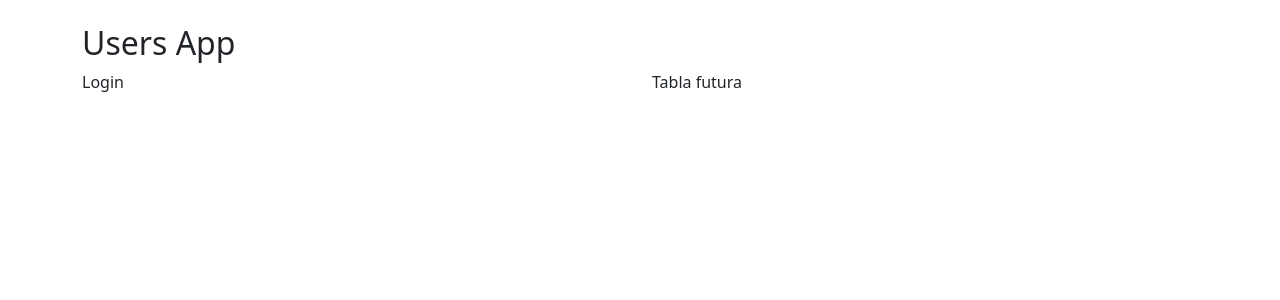
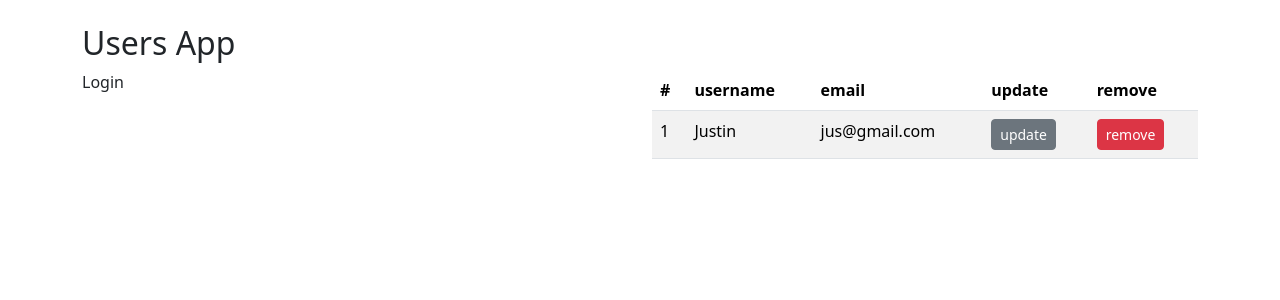
Before and after one commit to juscalderon13/LoginUsers, a React (Vite) app in the folder Login/: page / in a window 1280 px wide. Shown: the top 300 px of the page. Built offline with nearby package versions, Linux system fonts and the light colour scheme.

Commit message:
Maquetación de la lista de usuarios
se creo la estructura html de la lista de usuarios con los campos id, usuario, email , btn editar y btn eliminar, y se almaceno en el componente de UserRow

```diff
--- a/Login/src/AppUsers.jsx
+++ b/Login/src/AppUsers.jsx
@@ -2,6 +2,15 @@
 import { UsersList } from "./components/UsersList";
 
 export const AppUsers = () => {
+
+    const initialUsers = [
+        {
+            id:1,
+            username: "Justin",
+            password: "12345",
+            email: "jus@gmail.com"
+        }
+    ];
 
     return (
     <div className="container my-4">
@@ -11,12 +20,12 @@
                 <UserForm />
             </div>
             <div className="col">
-                <UsersList />
+                <UsersList users={initialUsers}/>
             </div>
 
         </div>
 
     </div>
-    );
+    )
 
 }
--- /dev/null
+++ b/Login/src/components/UserRow.jsx
@@ -0,0 +1,12 @@
+//componente de la estructuracion de la fila
+export const UserRow = ({id, username, email}) =>{
+    return(
+        <tr>
+                    <td>{id}</td>
+                    <td>{username}</td>
+                    <td>{email}</td>
+                    <td><button type="button" className="btn btn-secondary btn-sm"> update </button></td>
+                    <td><button type="button" className="btn btn-danger btn-sm"> remove </button></td>
+                </tr>
+    )
+}
--- a/Login/src/components/UsersList.jsx
+++ b/Login/src/components/UsersList.jsx
@@ -1,13 +1,25 @@
+import { UserRow } from "./UserRow"
+
 //Maquetacion html de la lista de usuarios
-export const UsersList = () => {
-    return (
-        <div className="hola">
-            <p>Tabla futura</p>
-                    <table>
-
-                    </table>
-
-        </div>
-
-    );
+export const UsersList = ({users = []}) => {
+  return (
+  <table className = "table table-hover table-striped">
+    <thead>
+        <tr>
+            <th>#</th>
+            <th>username</th>
+            <th>email</th>
+            <th>update</th>
+            <th>remove</th>
+        </tr>
+    </thead>
+    <tbody>
+        {
+            users.map( ({id, username, email}) => (
+                <UserRow key={id} id={id} username={username} email={email}/>
+            ))
+        }
+    </tbody>
+  </table>
+  )
 }
```
